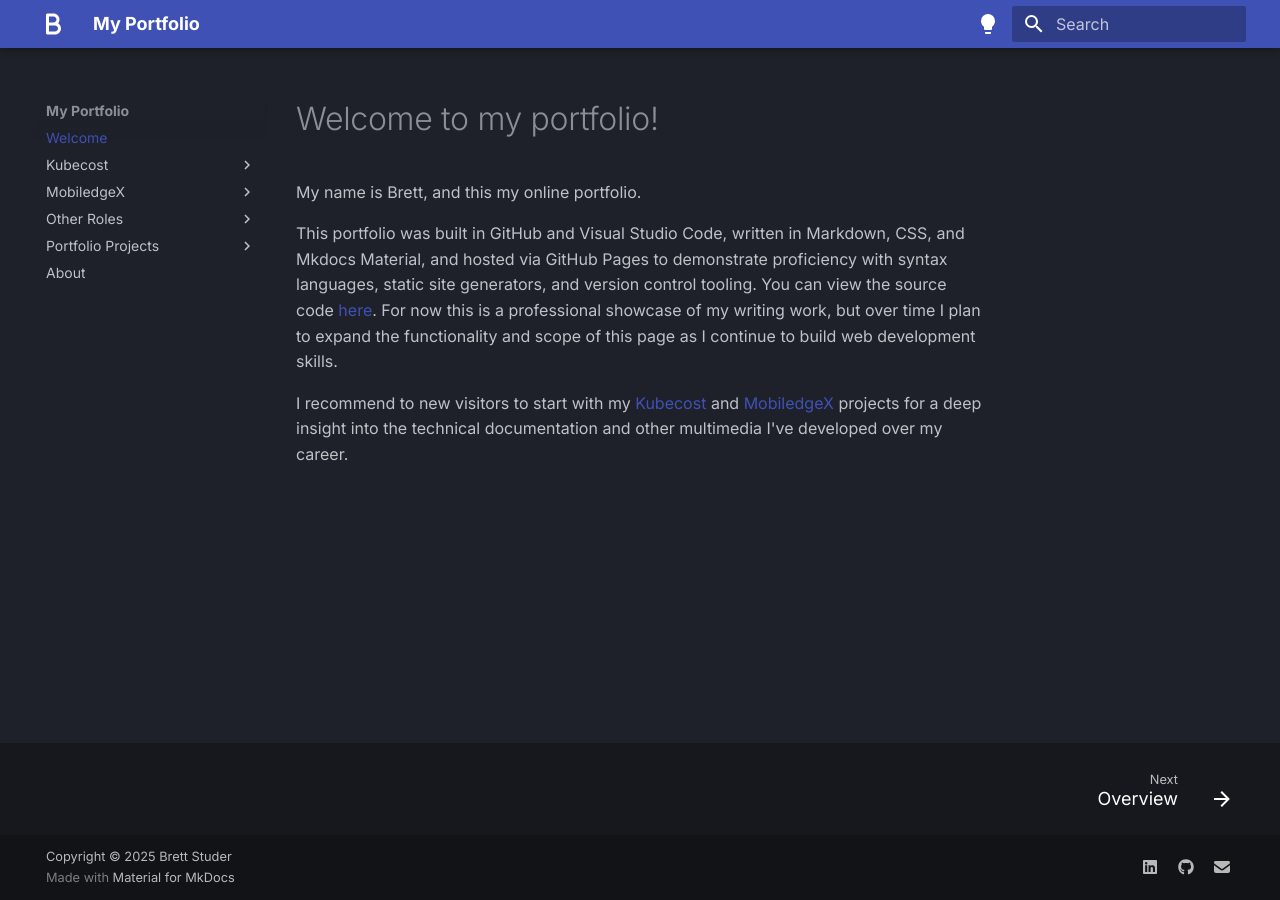
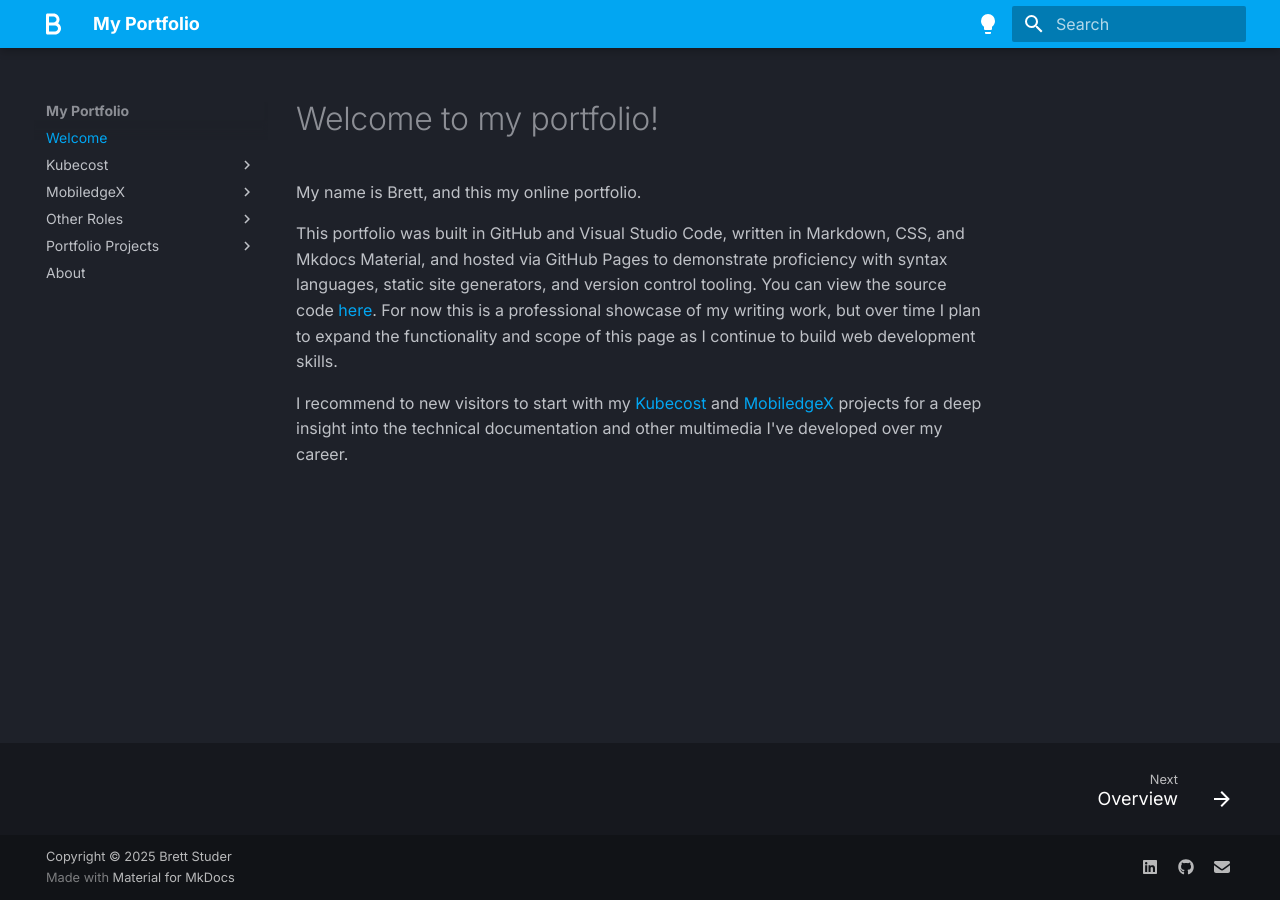
Before and after one commit to brstuder/mkdocs, an MkDocs documentation site: the page built from docs/index.md, in a window 1280 px wide. Built offline with MkDocs 1.6.1 and Material for MkDocs 9.7.7, drawn with Linux system fonts in a browser that asks for light colours; some web fonts are replaced.

Commit message:
Updates site primary and accent colors

```diff
--- a/mkdocs.yml
+++ b/mkdocs.yml
@@ -11,14 +11,14 @@
   favicon: images/b.png
   palette:
     - scheme: slate #dark mode scheme
-      primary: custom
-      accent: custom
+      primary: light blue
+      accent: orange
       toggle:
         icon: material/lightbulb #light/dark mode button
         name: Switch to dark mode
     - scheme: default #light mode scheme
-      primary: custom
-      accent: custom
+      primary: light blue
+      accent: orange
       toggle:
         icon: material/lightbulb-outline #light/dark mode button
         name: Switch to dark mode
```
